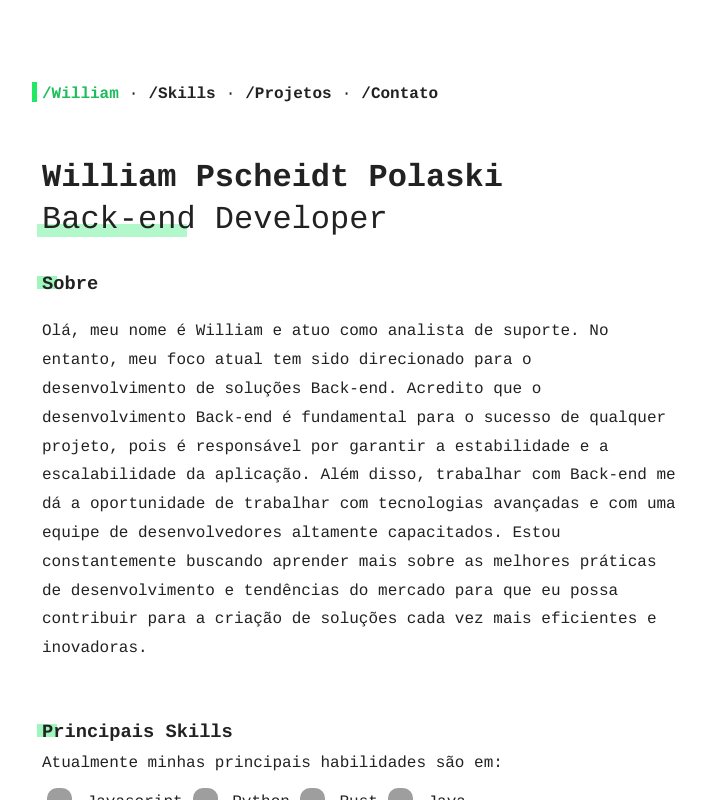
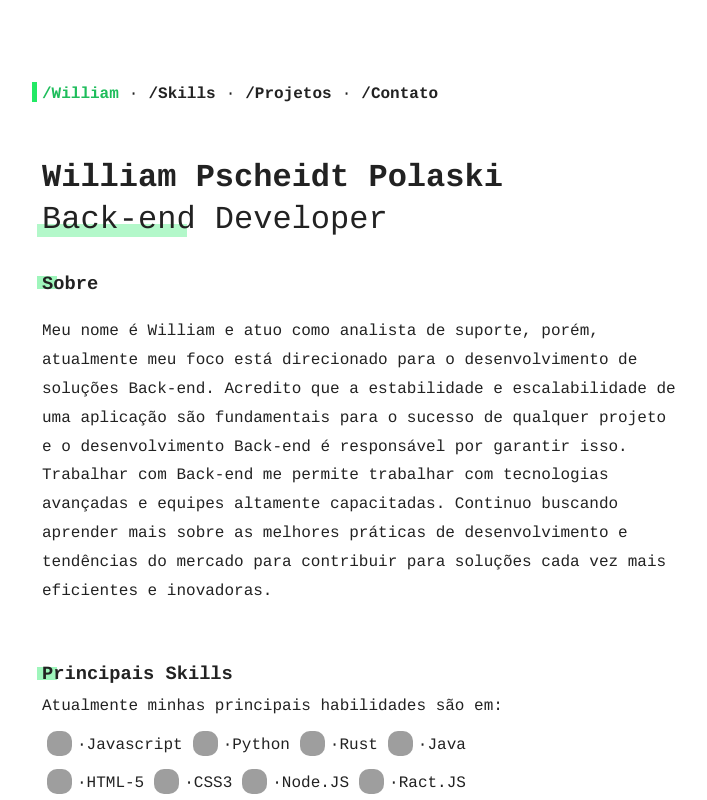
Before and after one commit to WilliamPscheidt/william-portifolio-react, a React (Create React App) app: page / in a window 1280 px wide. Shown: the top 800 px of the page, without its empty margins (38-745 px from the left). Built offline with nearby package versions, Linux system fonts and the light colour scheme; grey boxes are pictures that could not be loaded.

Commit message:
text changed

```diff
--- a/src/components/sobre.js
+++ b/src/components/sobre.js
@@ -4,7 +4,7 @@ const sobre = () => {
             <h3 className="title">
                 Sobre
             </h3>
-            <p>Olá, meu nome é William e atuo como analista de suporte. No entanto, meu foco atual tem sido direcionado para o desenvolvimento de soluções Back-end. Acredito que o desenvolvimento Back-end é fundamental para o sucesso de qualquer projeto, pois é responsável por garantir a estabilidade e a escalabilidade da aplicação. Além disso, trabalhar com Back-end me dá a oportunidade de trabalhar com tecnologias avançadas e com uma equipe de desenvolvedores altamente capacitados. Estou constantemente buscando aprender mais sobre as melhores práticas de desenvolvimento e tendências do mercado para que eu possa contribuir para a criação de soluções cada vez mais eficientes e inovadoras.</p>
+            <p>Meu nome é William e atuo como analista de suporte, porém, atualmente meu foco está direcionado para o desenvolvimento de soluções Back-end. Acredito que a estabilidade e escalabilidade de uma aplicação são fundamentais para o sucesso de qualquer projeto e o desenvolvimento Back-end é responsável por garantir isso. Trabalhar com Back-end me permite trabalhar com tecnologias avançadas e equipes altamente capacitadas. Continuo buscando aprender mais sobre as melhores práticas de desenvolvimento e tendências do mercado para contribuir para soluções cada vez mais eficientes e inovadoras.</p>
         </section>
     )
 }
```
